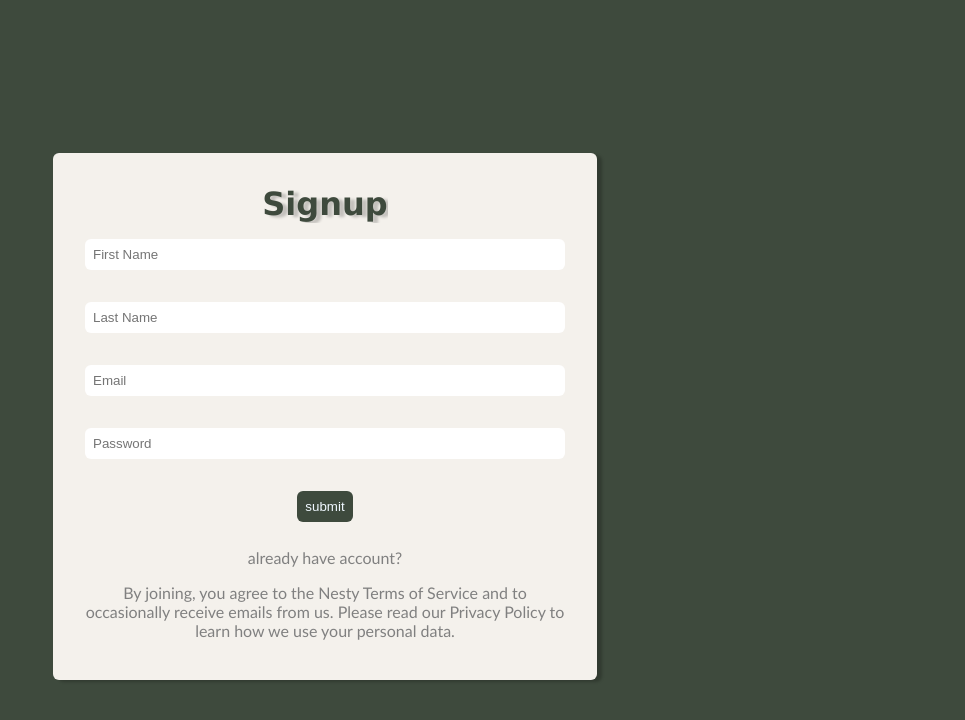
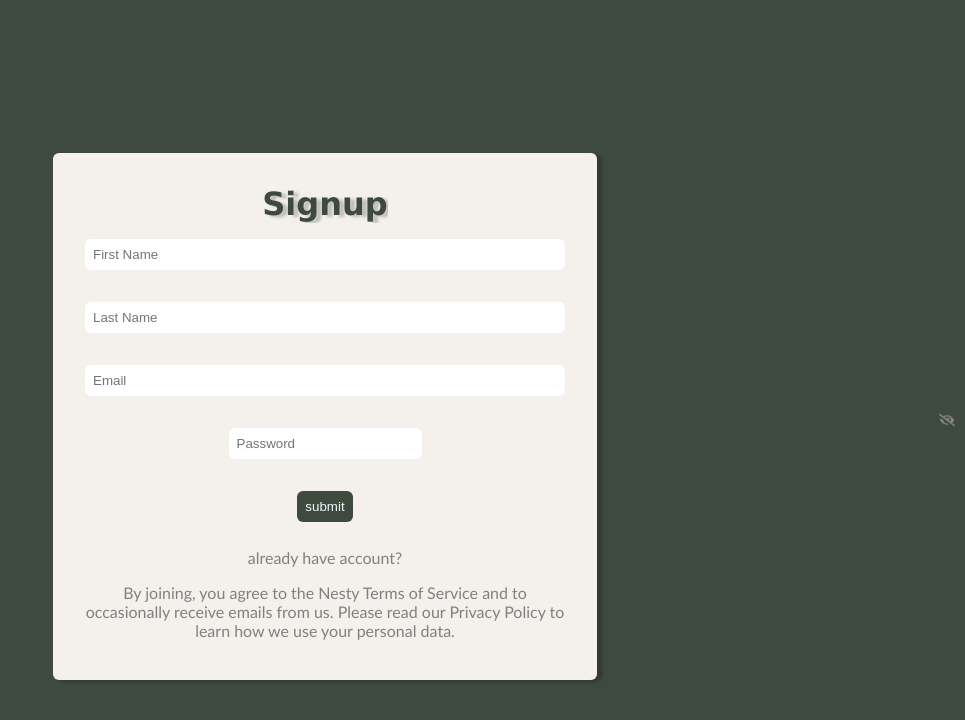
Before and after one commit to MahmoudX8/Nesty-Frontend, a React (Vite) app: page /signup in a window 1280 px wide. Shown: the top 720 px of the page, without its empty margins (315-1280 px from the left). Built offline with nearby package versions, Linux system fonts and the light colour scheme; no server answers.

Commit message:
Update Signup.jsx

```diff
--- a/src/pages/auth/Signup.jsx
+++ b/src/pages/auth/Signup.jsx
@@ -3,7 +3,8 @@ import React from 'react'
 import { useState } from 'react'
 import { useNavigate } from 'react-router-dom';
 import { useAuth } from '../../AuthProvider';
-import '../../styles/pages/signup.css'
+import '../../styles/pages/signup.css';
+import { FaEyeSlash } from "react-icons/fa";
 export const Signup = () => {
     const [loading,setloading] = useState(false);
     const [fname,setfname] = useState("");
@@ -15,8 +16,8 @@ export const Signup = () => {
     const [success,setsuccess] = useState("");
     const [token,settoken] = useState("");
     // const [role,setrole] = useState("");
+    const [showPass, setShowPass] = useState(false);
     const navigate = useNavigate();
-    // const { signup } = useAuth();
     const {login} = useAuth();
     const handlesubmit = async (e)=>{
         e.preventDefault();
@@ -70,7 +71,10 @@ export const Signup = () => {
             <input type="text" required placeholder='First Name' value={fname} disabled={loading} onChange={(e)=>{setfname(e.target.value)}} />
             <input type="text" required placeholder='Last Name' value={lname} disabled={loading} onChange={(e)=>{setlname(e.target.value)}} />
             <input type="email" required placeholder='Email' value={email} disabled={loading} onChange={(e)=>{setemail(e.target.value)}} />
-            <input type="password" required placeholder='Password' value={pass} disabled={loading} onChange={(e)=>{setpass(e.target.value)}} />
+            <div className="passdiv">
+                <input type={showPass?"text":"password"} className='password' required placeholder='Password' value={pass} disabled={loading} onChange={(e)=>{setpass(e.target.value)}} />
+                <span><FaEyeSlash className='eye' style={showPass?{color:'#50624e'}:{color:'gray'}} onClick={(e)=>{e.stopPropagation(); setShowPass(!showPass)}}/></span>
+            </div>
             <button type="submit">{loading ? "..." : "submit"}</button>
             <br />
             <p className='question' onClick={()=>{navigate('/login')}}>already have account?</p>
```
